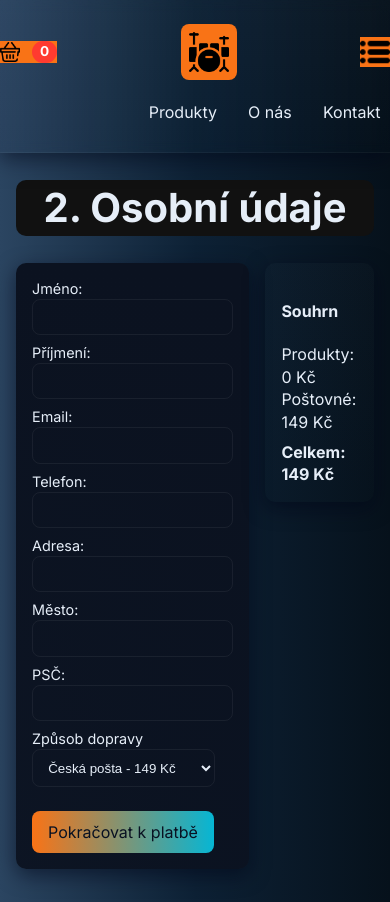
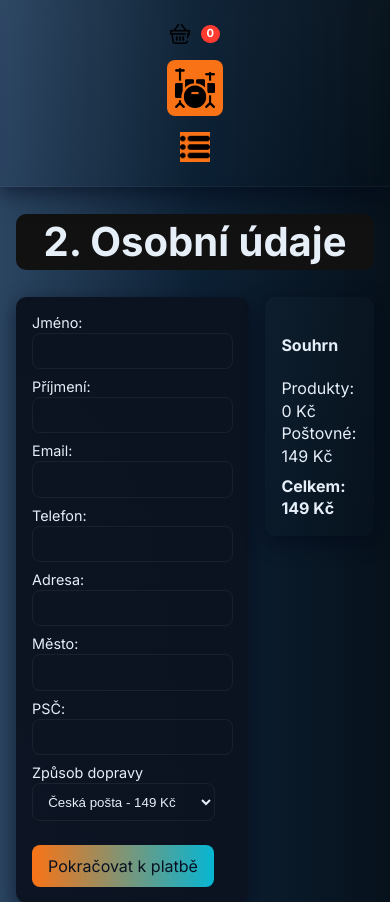
Before and after one commit to Kratomchvil/projektT2A-2, a PHP site: page /projekt-eshop/kosik-krok2.html in a window 390 px wide. Shown: the top 902 px of the page. Run offline with PHP 8.4, Linux system fonts and the light colour scheme.

Commit message:
Dokončení responsivity stránky a finální úprava

```diff
--- a/assets/css/main.css
+++ b/assets/css/main.css
@@ -27,11 +27,12 @@
 
 @media(max-width:800px){
 	.site-header .container.wrap{ flex-wrap:wrap }
-	.hamburger{ display:block }
 	.site-header .search{ order:3; width:100%; margin-top:0.5rem }
-	.site-nav{ width:100%; justify-content:flex-end }
-	.hamburger-menu{ position:static; display:none; width:100%; margin-top:0.5rem }
-	.hamburger-menu.open{ display:block }
+}
+
+@media(max-width:600px) {
+  .product-list { grid-template-columns: 1fr; }
+  .site-header .brand .muted { display:none }
 }
 
 .site-header{ background:var(--bg,#0b0f14); padding:0.6rem 0 }
@@ -44,7 +45,6 @@
 
 .product-list{ grid-template-columns: repeat(3,1fr); }
 @media(max-width:1000px){ .product-list{ grid-template-columns: repeat(2,1fr); } }
-@media(max-width:600px){ .product-list{ grid-template-columns: 1fr; } .site-header .brand .muted{ display:none } }
 
 .container{ max-width:1100px; margin:0 auto; padding:0 1rem }
 
@@ -58,18 +58,7 @@
 }
 
 .desktop-cart {
-  display: inline-flex !important;
-}
-
-@media(max-width:600px) {
-  .mobile-cart {
-    display: inline-flex !important;
-    order: -1;
-  }
-
-  .desktop-cart {
-    display: none !important;
-  }
+  display: flex;
 }
 
 .product-list .product-card .thumb img,
--- a/assets/css/responsive.css
+++ b/assets/css/responsive.css
@@ -1,15 +1,91 @@
-@media (max-width: 900px){
-  .grid.cols-3{ grid-template-columns: repeat(2,1fr) }
-  .product-list{ grid-template-columns: repeat(2,1fr) }
-  .product-detail{ grid-template-columns: 1fr }
-  .hero{ flex-direction:column }
-  .site-header .wrap{ flex-direction:column; align-items:flex-start }
+@media (min-width: 801px) {
+  .hamburger {
+    display: none !important;
+  }
+
+  .hamburger-menu {
+    display: none !important;
+  }
+
+  .site-nav {
+    display: flex !important;
+  }
+
+  .desktop-cart {
+    display: inline-flex !important;
+  }
+
+  .mobile-cart {
+    display: none !important;
+  }
 }
-@media (max-width:600px){
-  .grid.cols-3{ grid-template-columns: 1fr }
-  .product-list{ grid-template-columns: 1fr }
-  nav.site-nav{ flex-wrap:wrap; gap:0.5rem }
-  .search{ order:3; width:100% }
+
+@media (max-width: 800px) {
+  .hamburger {
+    display: block !important;
+  }
+
+  .site-nav {
+    display: none !important;
+  }
+
+  .hamburger-menu {
+    display: none !important;
+  }
+
+  .hamburger-menu.open {
+    display: block !important;
+  }
+
+  .desktop-cart {
+    display: none !important;
+  }
+
+  .mobile-cart {
+    display: inline-flex !important;
+  }
+
+  .grid.cols-3 {
+    grid-template-columns: repeat(2, 1fr);
+  }
+
+  .product-list {
+    grid-template-columns: repeat(2, 1fr);
+  }
+
+  .product-detail {
+    grid-template-columns: 1fr;
+  }
+
+  .hero {
+    flex-direction: column;
+  }
+
+  .site-header .wrap {
+    flex-direction: column;
+    align-items: flex-start;
+  }
+}
+
+@media (max-width: 600px) {
+  .grid.cols-3 {
+    grid-template-columns: 1fr;
+  }
+
+  .product-list {
+    grid-template-columns: 1fr;
+  }
+
+  nav.site-nav {
+    flex-wrap: wrap;
+    gap: 0.5rem;
+    display: none !important;
+  }
+
+  .search {
+    order: 3;
+    width: 100%;
+  }
 
   .site-header .wrap {
     display: flex;
@@ -37,7 +113,6 @@
     font-size: 0.7rem;
     padding: 0.08rem 0.35rem;
     margin-left: 0.15rem;
-
   }
 
   .brand {
@@ -58,20 +133,12 @@
     display: block !important;
   }
 
-  .site-nav {
-    display: none !important;
-  }
-
-  .desktop-cart {
-    display: none !important;
-  }
-
   .hamburger-menu {
     width: 100%;
     margin-top: 0.5rem;
   }
 
   .hamburger-menu.open {
-    display: block;
+    display: block !important;
   }
 }
--- a/projekt-eshop/kosik-krok2.html
+++ b/projekt-eshop/kosik-krok2.html
@@ -7,12 +7,13 @@
   <link rel="stylesheet" href="../assets/css/variables.css">
   <link rel="stylesheet" href="../assets/css/base.css">
   <link rel="stylesheet" href="../assets/css/main.css">
+  <link rel="stylesheet" href="../assets/css/responsive.css">
 </head>
 <body>
   <header class="site-header">
     <div class="container wrap">
       <a href="kosik-krok1.html" class="mobile-cart cart-badge"><img src="../assets/logo/shopping-cart.png" alt="Košík" style="height:20px"><span class="cart-count">0</span></a>
-      <div class="brand"><a href="index.html" class="logo"><img src="../assets/logo/logo-main.png" alt="DrumShop logo" style="height:40px; display:block"></a><span class="muted brand-text"><b> DrumShop</b></span></div>
+      <div class="brand"><a href="index.html" class="logo"><img src="../assets/logo/logo-main.png" alt="DrumShop logo" style="height:40px; display:block"></a><span class="muted brand-text"><b>DrumShop </b></span></div>
       <button class="hamburger" aria-controls="main-nav" aria-expanded="false"></button>
       <nav id="main-nav" class="site-nav">
         <a href="produkty.html">Produkty</a>
--- a/projekt-eshop/kosik-potvrzeni.html
+++ b/projekt-eshop/kosik-potvrzeni.html
@@ -7,6 +7,7 @@
   <link rel="stylesheet" href="../assets/css/variables.css">
   <link rel="stylesheet" href="../assets/css/base.css">
   <link rel="stylesheet" href="../assets/css/main.css">
+  <link rel="stylesheet" href="../assets/css/responsive.css">
 </head>
 <body>
   <header class="site-header">
```
